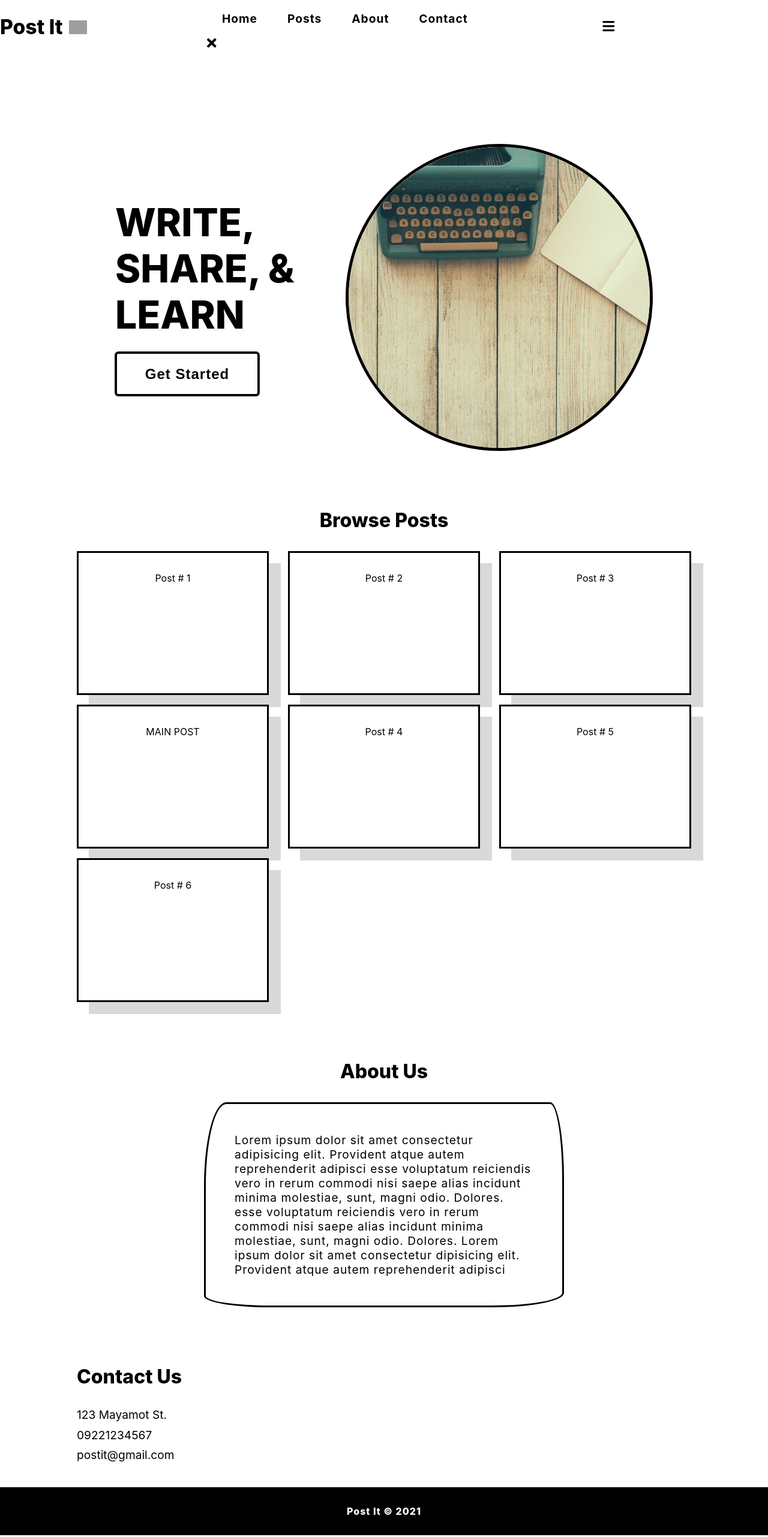
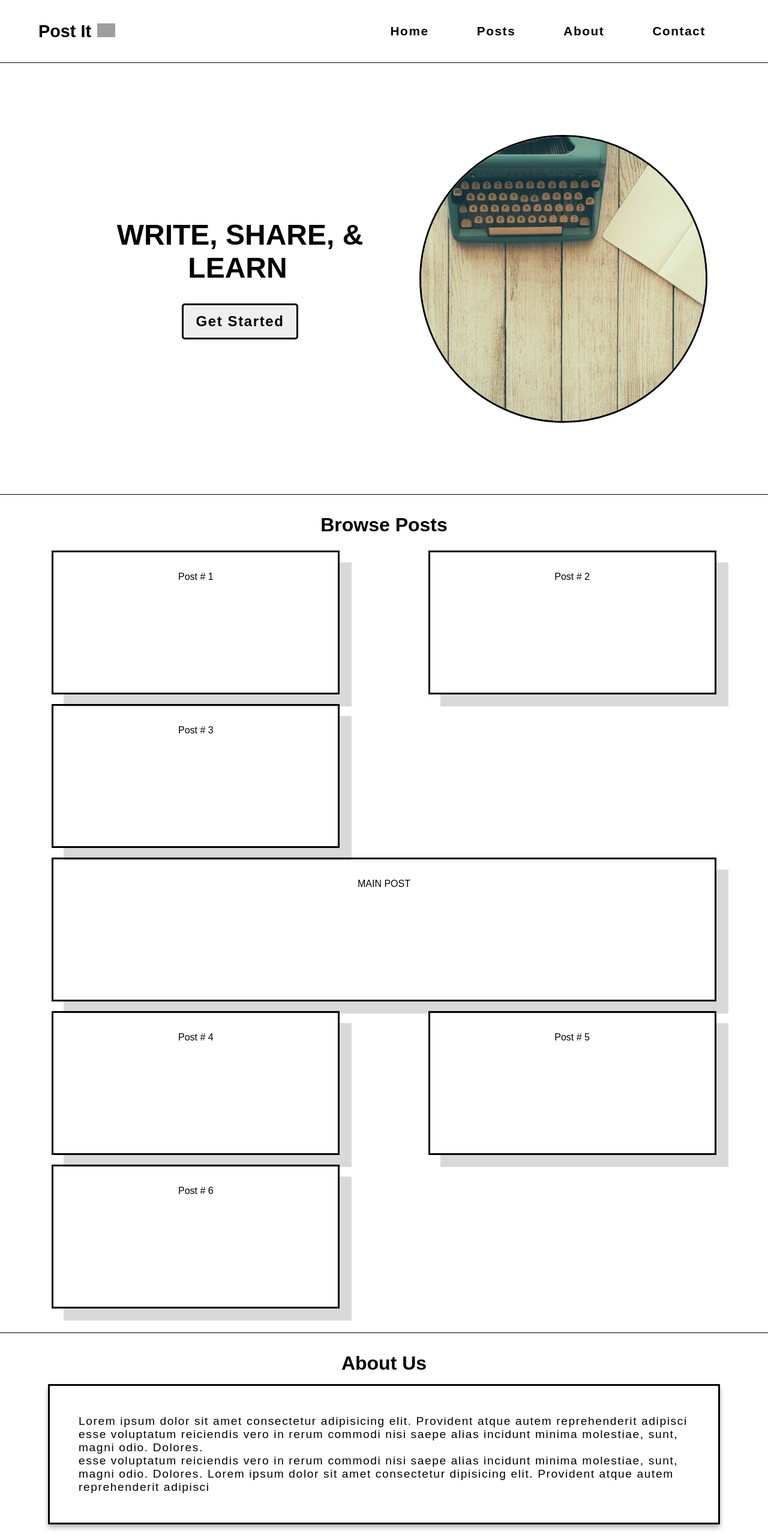
Before and after one commit to butadpj/post-it, a plain HTML site: page index.html in a window 1280 px wide. Shown: the top 2563 px of the page at 60% size. Drawn offline with Linux system fonts and the light colour scheme; grey boxes are pictures that could not be loaded.

Commit message:
Re-write CSS -- from 455 lines -> 379 lines

```diff
--- a/design.css
+++ b/design.css
@@ -1,135 +1,131 @@
-:root {
-  --small-width: 70%;
-  --large-width: 80%;
-  --transition-1: 0.4s ease;
-  --border-radius: 5px;
-}
-
 * {
   margin: 0;
   padding: 0;
   box-sizing: border-box;
-}
-
-html {
   scroll-behavior: smooth;
 }
 
-html,
 body {
   font-size: 16px;
-  font-family: -apple-system, BlinkMacSystemFont, "Segoe UI", Roboto, Oxygen,
-    Ubuntu, Cantarell, "Open Sans", "Helvetica Neue", sans-serif;
+  font-family: sans-serif;
   background: white;
 }
 
-hr {
-  width: 90%;
-  margin: 0 auto; /* Center */
+/* CLASS UTILS START */
+
+.hoverable {
+  cursor: pointer;
 }
 
 .button {
-  background: none;
-  padding: 0.8em 1.3em;
-  cursor: pointer;
-  box-shadow: rgba(255, 255, 255, 0.2) 0px 0px 0px 1px inset,
-    rgba(0, 0, 0, 0.9) 0px 0px 0px 1px;
-  letter-spacing: 1px;
-  border: none;
-  border-radius: var(--border-radius);
-  transition: var(--transition-1);
+  font-weight: 800;
+  font-size: 1.2rem;
+  padding: 0.8rem 1.3rem;
+  letter-spacing: 0.1rem;
+  border: 1px solid black;
+  border-radius: 5px;
+  transition: 0.4s ease-out;
 }
 
-.button.button--dark {
-  background: black;
-  color: white;
-}
-.button.button--outline {
-  background: none;
+.button--outline {
   border: 3px solid black;
   color: black;
 }
-.button.button--outline:hover {
+
+.button--outline:hover {
   background: black;
   border: 3px solid black;
-
   color: white;
 }
-.button:hover {
-  background: black;
-  color: white;
-}
-.button--dark:hover {
-  background: white;
-  color: black;
+
+.section__heading {
+  font-weight: 800;
+  font-size: 2rem;
+  margin-bottom: 1rem;
 }
 
-.nav-wrapper {
-  position: fixed;
+.pad-section {
+  padding: 2rem 1rem;
+}
+
+/* CLASS UTILS END */
+
+/* MULTIPLE SELECTION START */
+
+.hero,
+.posts,
+.about,
+.contact,
+.footer {
+  display: flex;
+  flex-flow: column;
+  align-items: center;
+  border-bottom: 1px solid black;
+}
+
+/* MULTIPLE SELECTION END */
+
+/* NAV SECTION START */
+
+.nav {
+  position: sticky;
   top: 0;
   width: 100%;
   display: flex;
-  justify-content: center;
+  align-items: center;
+  justify-content: space-between;
+  padding: 1rem 5vw;
   background: white;
-  color: var(--light);
-  box-shadow: none;
   border-bottom: 1px solid black;
-  transition: var(--transition-1);
-  user-select: none;
-  z-index: 500;
+  z-index: 1;
 }
 
-.nav {
-  width: var(--large-width);
-  height: 5.5rem;
-  display: flex;
-  align-items: center;
-  justify-content: space-between;
-  font-size: 1.4rem;
-  font-weight: bold;
-}
-
-.nav__links-wrapper {
+.nav__area {
   position: fixed;
   top: 0;
-  bottom: 0;
   right: 0;
-  height: 0;
+  height: 100%;
+  opacity: 0.5;
   visibility: hidden;
-  opacity: 0.5;
+  width: 0%;
   display: flex;
-  flex-direction: column;
+  flex-flow: column;
   justify-content: space-between;
   border-left: 1px solid black;
   background: white;
-  width: 70%;
-  padding: 1.5rem 0;
+  padding: 2rem 0;
 }
 
-.nav__links-wrapper.show {
-  height: 100vh;
+.nav__area--show {
+  opacity: 1;
+  width: 70%;
   visibility: visible;
-  opacity: 1;
-  font-size: 1.3em;
-  transition: var(--transition-1);
+  transition: 0.4s ease-out;
+}
+
+.nav__area--hide {
+  opacity: 0.5;
+  width: 0%;
+  visibility: hidden;
+  transition: 0.4s ease-out;
 }
 
 .nav__links {
-  width: 100%;
+  display: flex;
+  flex-flow: column;
   list-style: none;
   font-weight: 900;
-  letter-spacing: 1px;
+  font-size: 1.3rem;
+  letter-spacing: 0.1rem;
 }
 
 .nav__links a {
   text-decoration: none;
-  color: inherit;
+  color: black;
 }
 
 .nav__links li {
-  padding: 0.8em 1.3em;
-  margin-right: 0;
-  cursor: pointer;
+  padding: 1.5rem;
   transition: color, background-color 0.4s ease;
   border-bottom: 1px solid black;
 }
@@ -139,139 +135,108 @@ hr {
   color: white;
 }
 
-.nav__close {
+.area__open {
+  font-size: 1.3rem;
+  padding: 0.5rem;
+}
+
+.area__open:hover {
+  border: 1px solid black;
+}
+
+.area__close {
   font-size: 1.5em;
   padding: 0.5rem 1rem;
-  cursor: pointer;
-  width: min-content;
   align-self: flex-end;
-  margin-top: 1rem;
   margin-right: 1rem;
 }
 
-.nav__close:hover {
-  border: 1px solid black;
-}
-
-.nav__open {
-  padding: 0.5em;
-  cursor: pointer;
-}
-
-.nav__open:hover {
+.area__close:hover {
   border: 1px solid black;
 }
 
 .nav__logo {
-  font-size: 1.5em;
+  font-size: 1.5rem;
   font-weight: 800;
-  cursor: pointer;
 }
 
 .nav__logo__img {
   width: 30px;
-  margin-left: 0.1em;
+  margin-left: 0.1rem;
 }
 
-/* SECTIONS */
-.hero,
-.posts,
-.about,
-.contact {
-  width: 100%;
-  margin: 0 auto; /* Center */
-  padding: 2rem 0;
+/* NAV SECTION END */
+
+/* HERO SECTION START */
+
+.hero {
+  justify-content: center;
+  height: 90vh;
 }
 
-.section__heading {
-  text-align: center;
-  font-weight: 800;
-  font-size: 2rem;
-  margin-bottom: 1em;
-}
-
-.section__heading--left {
-  text-align: left;
-}
-
-/* HERO SECTION */
-
-.hero {
-  margin-top: 5.5rem;
-}
-
-.hero > * {
-  margin: 1rem 0;
+.hero__img {
+  display: none;
+  border-radius: 50%;
+  border: 3px solid black;
+  width: 30rem;
+  height: 30rem;
+  object-fit: cover;
 }
 
 .hero__main {
-  font-weight: 800;
   display: flex;
-  flex-direction: column;
+  flex-flow: column;
   align-items: center;
 }
 
-.hero__main > * {
+.hero__text {
   font-size: 2rem;
+  font-weight: 800;
+  text-align: center;
+  width: 90%;
+  margin-bottom: 2rem;
 }
 
-.hero__text {
-  font-size: 2em;
-  font-weight: 800;
-  max-width: 30rem;
-  min-width: 20rem;
-  text-align: center;
-  margin-bottom: 1.5rem;
+.hero__button {
+  opacity: 0;
+  animation: fadeIn 2s 2s forwards;
 }
 
 /* Typewriter letter mark */
 .type-mark {
   margin-left: 0.5rem;
-  border-right: 1.5px solid black;
+  animation: removeBorder 7s 0s forwards;
 }
 
-.hero__button {
-  font-size: 1.2em;
-  font-weight: 800;
-  opacity: 0;
-  animation: fadeIn 2s 2s forwards;
-  width: 15rem;
+/* HERO SECTION END */
+
+/* POSTS SECTION START */
+
+.posts {
+  justify-content: center;
 }
 
-.hero__img {
-  width: 17rem;
-  height: 17rem;
-  object-fit: cover;
-  border-radius: 50%;
-  animation: fadeIn 2s 0s linear;
-  border: 5px solid black;
-  display: block;
-  margin: 0 auto;
-}
-
-/* POSTS SECTION */
 .posts__main {
+  width: 90%;
   display: flex;
   flex-flow: row wrap;
   justify-content: center;
   text-align: center;
-  gap: 1rem;
-  width: var(--large-width);
-  margin: 0 auto;
 }
 
 .post {
-  width: 100%;
-  max-width: 20rem;
+  flex-basis: 30rem;
   height: 15rem;
+  padding: 2em 1em;
+  box-shadow: 20px 20px rgba(0, 0, 0, 0.15);
+  margin: 0.5rem;
   border: 3px solid black;
-  padding: 2em 1em;
-  background: white;
-  border-radius: 0% 0% 0% 0% / 0% 0% 0% 0%;
-  color: black;
-  box-shadow: 20px 20px rgba(0, 0, 0, 0.15);
   transition: all 0.4s ease;
   cursor: pointer;
+}
+
+.post--main {
+  flex-basis: 100%;
 }
 
 .post:hover {
@@ -279,52 +244,121 @@ hr {
   box-shadow: 10px 10px rgba(0, 0, 0, 0.25);
 }
 
-/* ABOUT SECTION */
-.about {
-  padding: 4rem 0;
-}
+/* POSTS SECTION END */
+
+/* ABOUT SECTION START */
 
 .about__main {
-  margin: 0 auto;
-  letter-spacing: 1px;
   font-size: 1.2rem;
-  width: var(--large-width);
-  max-width: 37.5rem;
+  max-width: 70rem;
   padding: 3rem;
+  letter-spacing: 0.1rem;
   border: 3px solid black;
-  border-top-left-radius: 37px 140px;
-  border-top-right-radius: 23px 130px;
-  border-bottom-left-radius: 110px 19px;
-  border-bottom-right-radius: 120px 24px;
-  cursor: pointer;
+  box-shadow: 0px 5px 8px rgba(0, 0, 0, 0.3);
+  transition: transform 0.4s ease-out;
 }
 
 .about__main:hover {
   transform: translateY(-10px) rotate(1deg);
-  box-shadow: 3px 15px 8px -10px rgba(0, 0, 0, 0.3);
 }
 
-/* CONTACT SECTION */
-.contact {
-  width: var(--large-width);
+/* ABOUT SECTION  END */
+
+/* CONTACT SECTION START */
+
+.contact__main > * {
+  margin: 0.5em 0;
+  text-align: center;
 }
 
-.contact__main > * {
-  font-size: 1.2em;
-  margin: 0.5em 0;
+/* CONTACT SECTION END */
+
+/* FOOTER SECTION START */
+
+.footer {
+  justify-content: center;
+  letter-spacing: 0.1rem;
+  height: 10vh;
+  background-color: black;
+  color: white;
 }
 
-/* FOOTER SECTION */
-.footer {
-  display: flex;
-  align-items: center;
-  justify-content: center;
-  color: white;
-  font-weight: 800;
-  letter-spacing: 1px;
-  height: 10vh;
-  background-color: black;
+/* FOOTER SECTION END */
+
+/* Desktop Styles */
+@media only screen and (min-width: 1024px) {
+  /* NAV IN DESKTOP */
+
+  .nav__area {
+    position: static;
+    visibility: visible;
+    opacity: 1;
+    width: auto;
+    border-left: none;
+    padding: 0;
+    flex-flow: row;
+  }
+
+  .nav__links {
+    flex-flow: row;
+  }
+
+  .nav__links li {
+    border-radius: 5px;
+    border-bottom: none;
+    margin: 0 1rem;
+  }
+
+  .area__close, .area__open {
+    display: none !important;
+  }
+
+  .nav__logo {
+    font-size: 1.8rem;
+  }
+
+
+  /* HERO SECTION IN DESKTOP */
+
+  .hero {
+    flex-flow: row;
+  }
+
+  .hero__img {
+    display: block;
+    order: 2;
+  }
+
+  .hero__main {
+    order: 1;
+  }
+
+  .hero__text {
+    font-size: 3rem;
+  }
+
+  .hero__button {
+    font-size: 1.5em;
+    order: 3;
+  }
+
+  /* POSTS SECTION IN DESKTOP */
+  .posts__main {
+    justify-content: space-between;
+  }
+
+  /* CONTACT SECTION IN DESKTOP */
+  .contact {
+    padding-left: 5vw;
+    align-items: flex-start;
+  }
+
+  .contact__main > * {
+    text-align: left;
+  }
 }
+
+/* Animations */
 
 @keyframes fadeIn {
   0% {
@@ -335,121 +369,11 @@ hr {
   }
 }
 
-/* Tablet Styles */
-@media only screen and (min-width: 768px) and (max-width: 1007px) {
-  /* HERO SECTION IN TABLETS */
-
-  .hero {
-    width: var(--large-width);
-    display: flex;
-    flex-flow: row;
-    align-items: center;
-    justify-content: center;
-    padding: 3rem 0;
+@keyframes removeBorder {
+  0% {
+    border-right: 2px solid black;
   }
-
-  .hero__main {
-    order: 1;
-    margin: 0 auto;
-    align-items: flex-start;
-  }
-
-  .hero__img {
-    order: 2;
-    width: 23rem;
-    height: 23rem;
-  }
-
-  .hero__text {
-    max-width: 25rem;
-    font-size: 2.5em;
-    text-align: left;
-  }
-
-  /* POSTS SECTION IN TABLETS */
-  .posts__main {
-    justify-content: space-evenly;
-  }
-
-  .post.main {
-    max-width: none;
+  100% {
+    border-right: 0;
   }
 }
-
-/* Desktop Styles */
-@media only screen and (min-width: 1008px) {
-  /* NAV IN DESKTOP */
-
-  .nav__links-wrapper {
-    visibility: visible;
-    opacity: 1;
-    box-shadow: none;
-    position: static;
-    border-left: none;
-    flex-direction: row;
-    align-items: center;
-    justify-content: flex-end;
-  }
-
-  .nav__links {
-    display: flex;
-    align-items: center;
-    justify-content: space-between;
-    font-size: 1.2rem;
-    font-weight: bold;
-    max-width: 45rem;
-  }
-
-  .nav__links li {
-    border-radius: var(--border-radius);
-    border-bottom: none;
-  }
-
-  .nav__close {
-    display: none !important;
-  }
-
-  .nav__open {
-    display: none !important;
-  }
-
-  /* HERO SECTION IN DESKTOP */
-
-  .hero {
-    width: var(--small-width);
-    display: flex;
-    flex-flow: row;
-    align-items: center;
-    justify-content: center;
-    padding: 4rem 0;
-  }
-
-  .hero__main {
-    align-items: flex-start;
-  }
-
-  .hero__img {
-    order: 2;
-    width: 32rem;
-    height: 32rem;
-  }
-
-  .hero__text {
-    max-width: 40rem;
-    text-align: left;
-    font-size: 4em;
-  }
-
-  .hero__button {
-    font-size: 1.5em;
-  }
-
-  /* POSTS SECTION IN TABLETS */
-  .posts__main {
-    justify-content: space-between;
-  }
-
-  .post.main {
-    max-width: none;
-  }
-}
```
